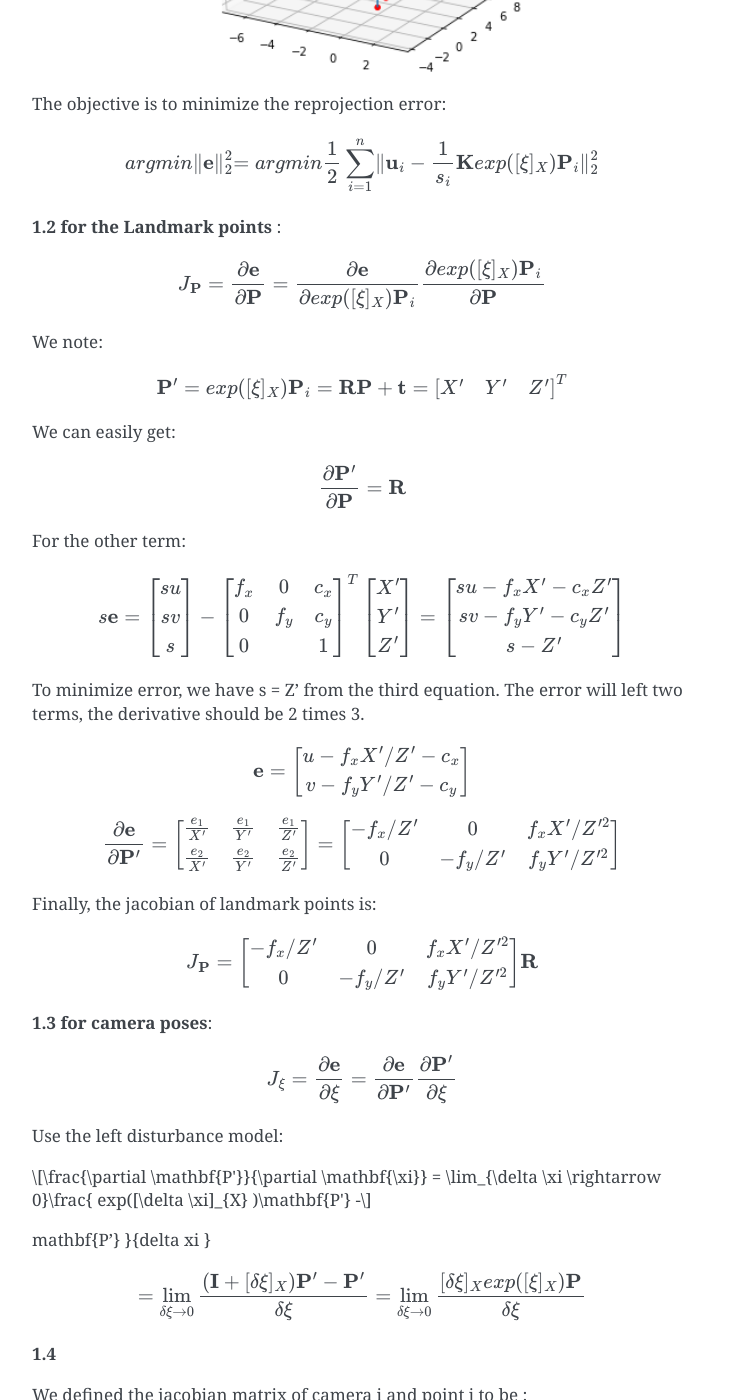
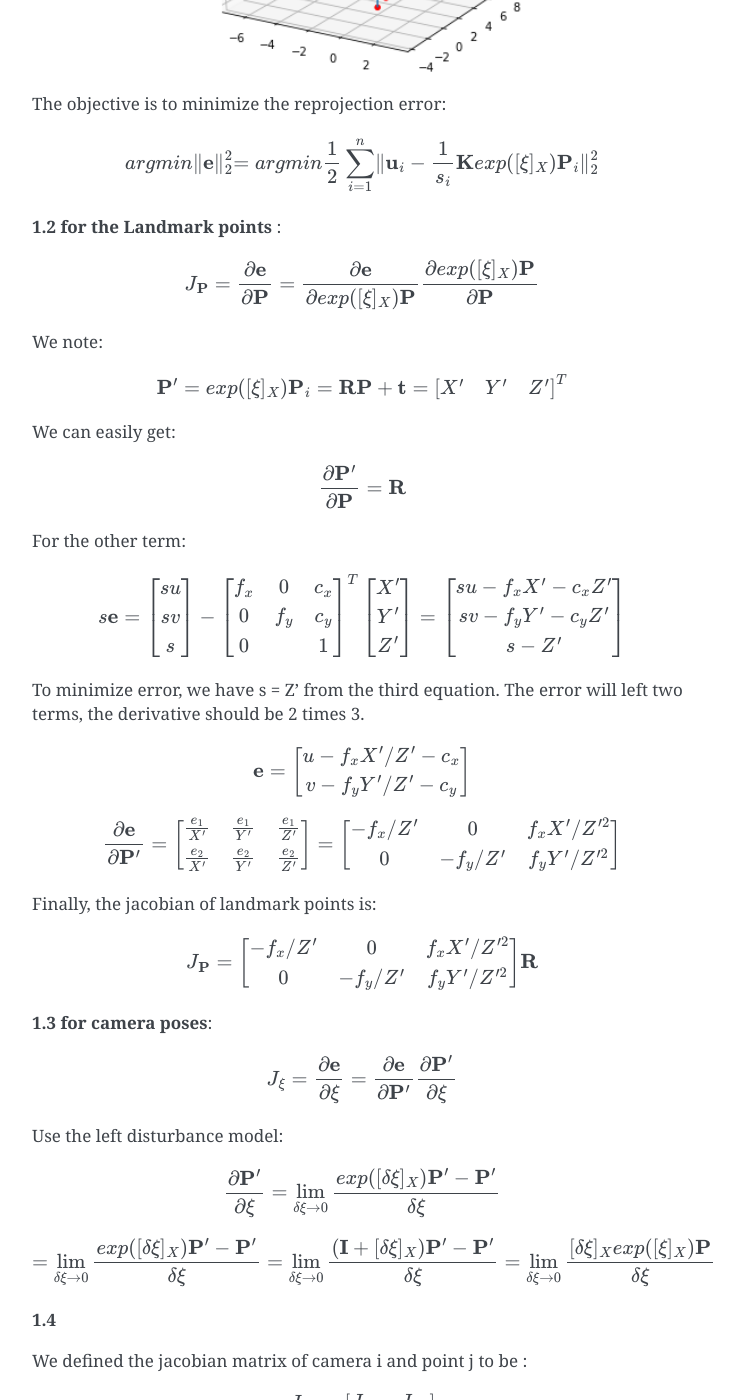
Before and after one commit to gggliuye/VIO, a Sphinx documentation site: the page built from docs/deepblue/VIO.rst, in a window 1280 px wide and 1400 px high, scrolled down 3601 px. Shown: the whole window, without its empty margins (388-1129 px from the left). Built offline with Sphinx 7.4.7, drawn with Linux system fonts in a browser that asks for light colours.

Commit message:
Update VIO.rst

```diff
--- a/docs/deepblue/VIO.rst
+++ b/docs/deepblue/VIO.rst
@@ -164,7 +164,7 @@ The objective is to minimize the reprojection error:
 **1.2 for the Landmark points** :
 
 .. math::
-    J_{\mathbf{P}} = \frac{\partial \mathbf{e}}{\partial \mathbf{P}} = \frac{\partial \mathbf{e}}{\partial exp([\mathbf{\xi}]_{X}) \mathbf{P}_{i}}  \frac{\partial exp([\mathbf{\xi}]_{X}) \mathbf{P}_{i}}{\partial \mathbf{P}}
+    J_{\mathbf{P}} = \frac{\partial \mathbf{e}}{\partial \mathbf{P}} = \frac{\partial \mathbf{e}}{\partial exp([\mathbf{\xi}]_{X}) \mathbf{P}}  \frac{\partial exp([\mathbf{\xi}]_{X}) \mathbf{P}}{\partial \mathbf{P}}
 
 We note:
 
@@ -217,10 +217,11 @@ Finally, the jacobian of landmark points is:
 Use the left disturbance model:
 
 .. math::
-    \frac{\partial \mathbf{P'}}{\partial \mathbf{\xi}} = \lim_{\delta \xi \rightarrow 0}\frac{ exp([\delta \xi]_{X} )\mathbf{P'} -
-\mathbf{P'} }{\delta \xi }
+    \frac{\partial \mathbf{P'}} {\partial \mathbf{\xi}}
+    = \lim_{\delta \xi \rightarrow 0}\frac{ exp( [\delta \xi]_{X} ) \mathbf{P'} - \mathbf{P'} }{\delta \xi }
 
 .. math::
+    = \lim_{\delta \xi \rightarrow 0}\frac{ exp( [\delta \xi]_{X} ) \mathbf{P'} - \mathbf{P'} }{\delta \xi }
     = \lim_{\delta \xi \rightarrow 0}\frac{ (\mathbf{I} + [\delta \xi]_{X} )\mathbf{P'} - \mathbf{P'} }{\delta \xi }
     = \lim_{\delta \xi \rightarrow 0}\frac{ [\delta \xi]_{X} exp([\xi]_{X} )\mathbf{P} }{\delta \xi }
 
```
